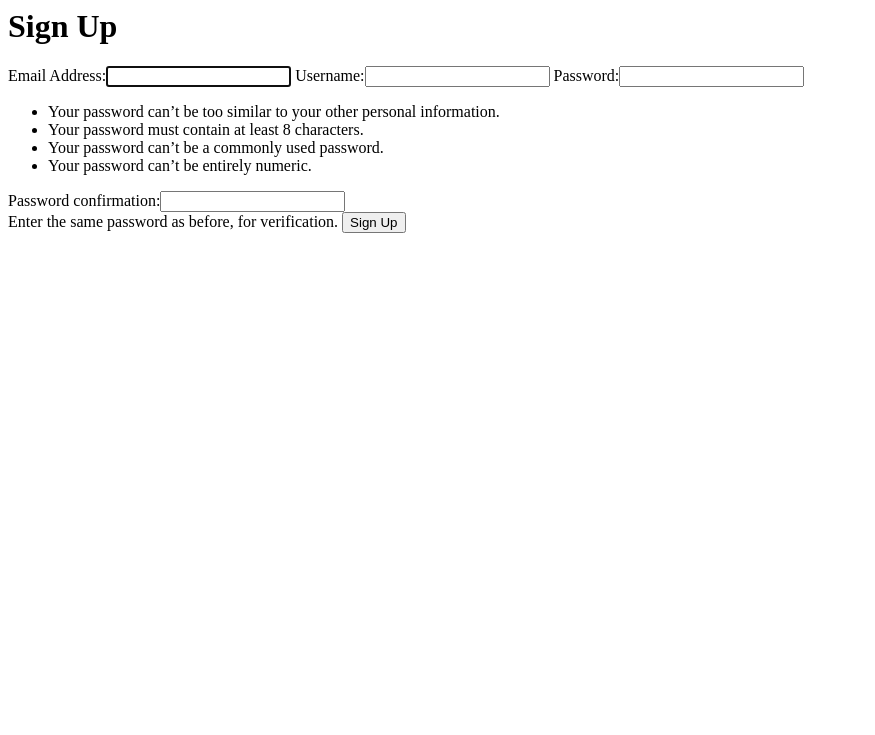
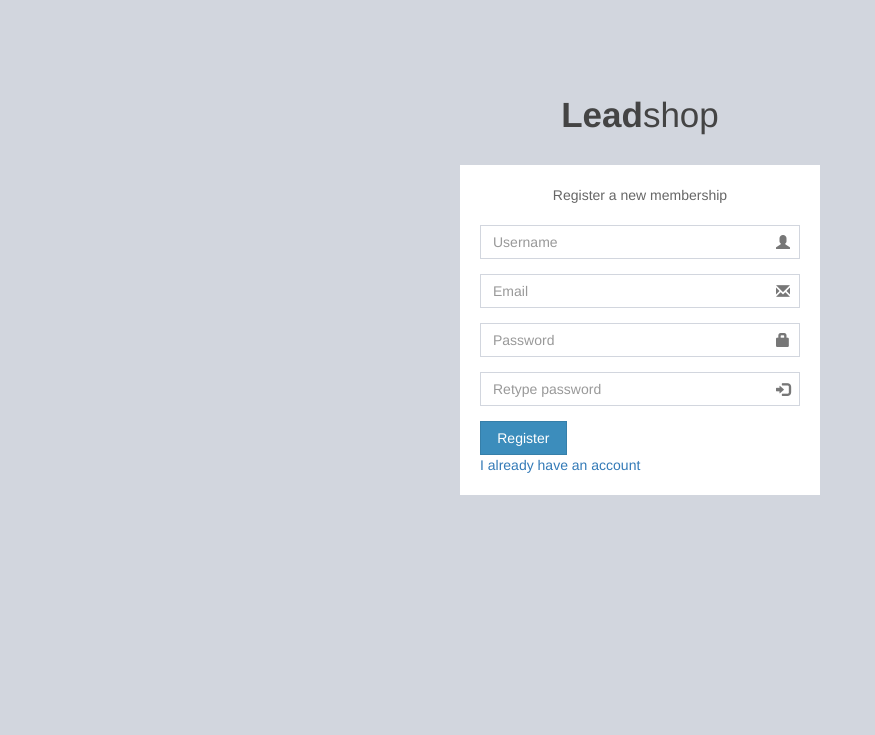
Before and after one commit to jokamjohn/leadshop, a Django app: a page that uses accounts/templates/accounts/signup.html in a window 1280 px wide. Shown: the top 735 px of the page, without its empty margins (0-875 px from the left). Before the commit the page ends 233 px from the top, so only its background shows below. Run offline with Django 3.2, Linux system fonts and the light colour scheme; some libraries are stand-ins or nearby versions.

Commit message:
[ft-#154313714] Add password reset functionality

```diff
--- a/accounts/forms.py
+++ b/accounts/forms.py
@@ -5,6 +5,10 @@ from . import emails
 
 
 class UserCreateForm(UserCreationForm):
+    """
+    Form class to which persists a User into the database.
+    """
+
     class Meta:
         fields = ('email', 'username', 'password1', 'password2')
         model = get_user_model()
--- a/accounts/templates/accounts/signup.html
+++ b/accounts/templates/accounts/signup.html
@@ -1,9 +1,55 @@
-<div class="container">
-    <h1>Sign Up</h1>
-    <form method="POST">
-        {% csrf_token %}
-        {{ form }}
-{#        {% form %}#}
-        <input type="submit" value="Sign Up" class="btn btn-default">
-    </form>
-</div>
+{% extends "layout.html" %}
+
+{% block title %}Leadshop | Sign Up {% endblock %}
+
+{% block body_css %}class="hold-transition register-page"{% endblock %}
+
+{% block body_content %}
+    <div class="register-box">
+        <div class="login-logo">
+            <a href="#"><b>Lead</b>shop</a>
+        </div>
+
+        <div class="register-box-body">
+            <p class="login-box-msg">Register a new membership</p>
+
+            <form method="post">
+                {% csrf_token %}
+                <div class="form-group has-feedback">
+                    <input type="text" class="form-control"
+                           placeholder="Username"
+                           name={{ form.username.html_name }}
+                                   required>
+                    <span class="glyphicon glyphicon-user form-control-feedback"></span>
+                    {{ form.username.errors }}
+                </div>
+                <div class="form-group has-feedback">
+                    <input type="email" class="form-control" placeholder="Email" name={{ form.email.html_name }}>
+                    <span class="glyphicon glyphicon-envelope form-control-feedback"></span>
+                    {{ form.email.errors }}
+                </div>
+                <div class="form-group has-feedback">
+                    <input type="password" class="form-control" placeholder="Password"
+                           name={{ form.password1.html_name }} required>
+                    <span class="glyphicon glyphicon-lock form-control-feedback"></span>
+                    {{ form.password1.errors }}
+                </div>
+                <div class="form-group has-feedback">
+                    <input type="password" class="form-control"
+                           placeholder="Retype password" name={{ form.password2.html_name }} required>
+                    <span class="glyphicon glyphicon-log-in form-control-feedback"></span>
+                    {{ form.password2.errors }}
+                </div>
+                <div class="row">
+                    <!-- /.col -->
+                    <div class="col-xs-4">
+                        <button type="submit" class="btn btn-primary btn-block btn-flat">Register</button>
+                    </div>
+                    <!-- /.col -->
+                </div>
+            </form>
+            <a href="{% url "login" %}" class="text-center">I already have an account</a>
+        </div>
+        <!-- /.form-box -->
+    </div>
+{% endblock %}
--- a/leadshop/urls.py
+++ b/leadshop/urls.py
@@ -20,5 +20,10 @@ from django.contrib.auth import views as auth_views
 urlpatterns = [
     url(r'^admin/', admin.site.urls),
     url(r'^merchant/accounts/', include("accounts.urls", namespace="accounts")),
-    url(r"^merchant/accounts/login/$", auth_views.login, {'template_name': 'accounts/login.html'}, name="login")
+    url(r"^login/$", auth_views.login, {'template_name': 'accounts/login.html'}, name="login"),
+    url(r'^password_reset/done/$', auth_views.password_reset_done, name='password_reset_done'),
+    url(r'^password_reset/$', auth_views.password_reset, name='password_reset'),
+    url(r'^reset/(?P<uidb64>[0-9A-Za-z_\-]+)/(?P<token>[0-9A-Za-z]{1,13}-[0-9A-Za-z]{1,20})/$',
+        auth_views.password_reset_confirm, name='password_reset_confirm'),
+    url(r'^reset/done/$', auth_views.password_reset_complete, name='password_reset_complete'),
 ]
--- /dev/null
+++ b/templates/registration/password_reset_subject.txt
@@ -0,0 +1 @@
+Leadshop Password Reset
```
Also changed, not shown: accounts/templates/accounts/login.html (+4 -5 lines), templates/registration/password_reset_confirm.html (added, +50 -0 lines), templates/registration/password_reset_form.html (added, +34 -0 lines).
